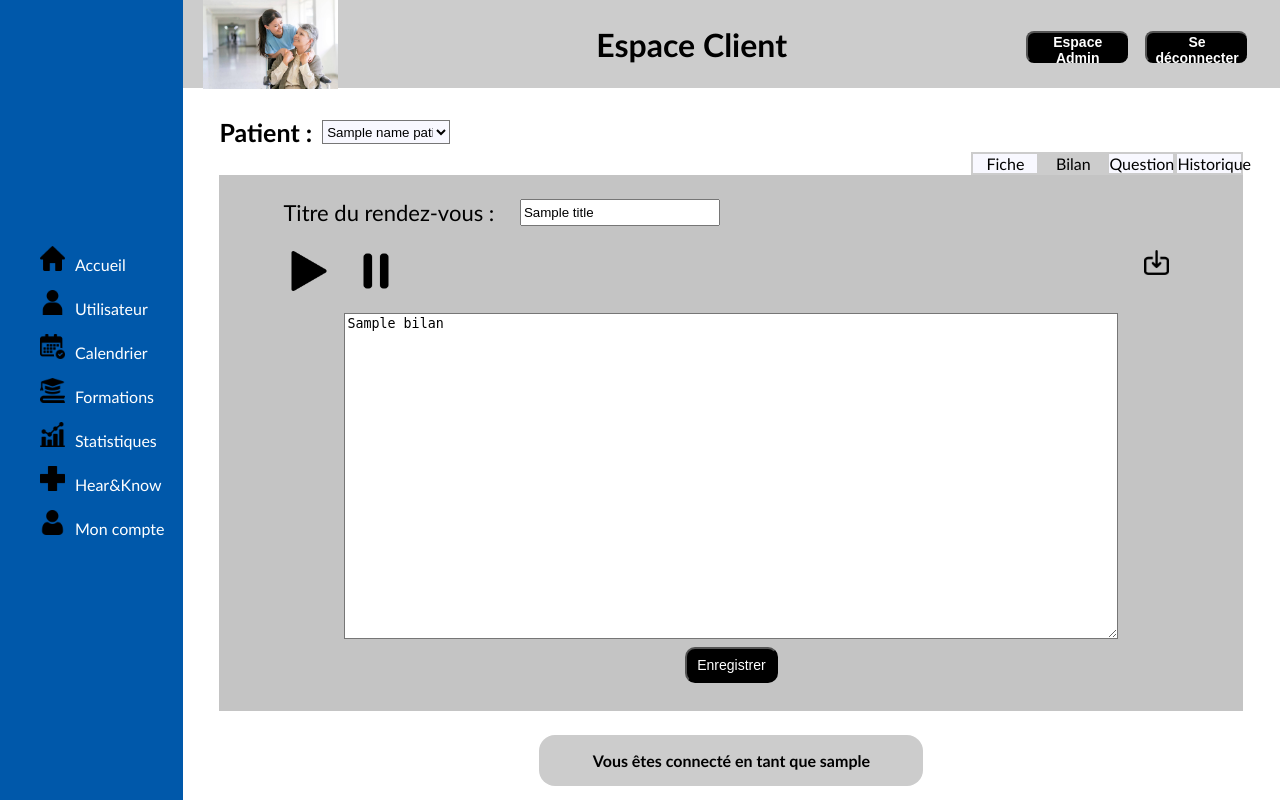
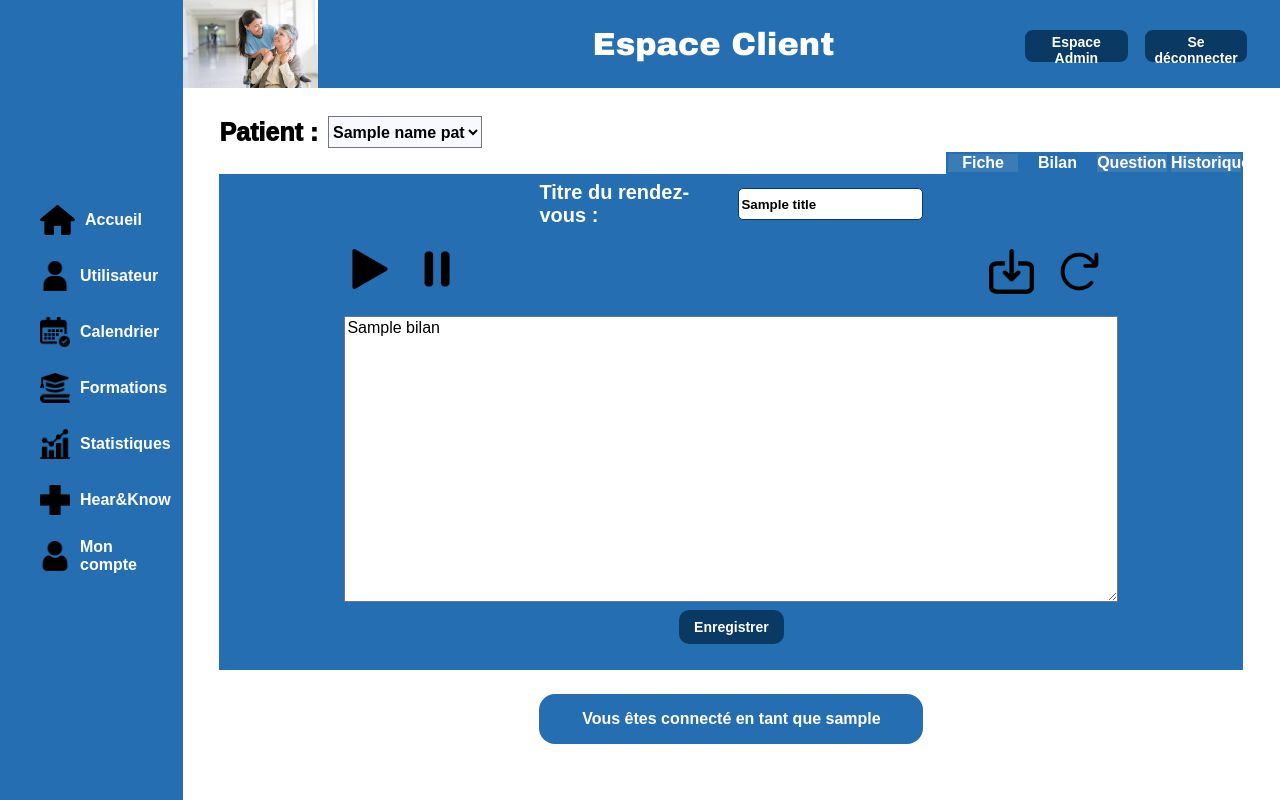
Before and after one commit to ThomasRespaut/HearAndKnow, a Django app: template templates/Apps/bilan.html in a window 1280 px wide. Run offline with Django 5.2, Linux system fonts and the light colour scheme; the template is opened without the code that fills it: most values are stand-ins (such as "Sample title", 1, 10 or a date in 2020).

Commit message:
Ajout de la fonction reload et refont visuel

```diff
--- a/static/css/style.css
+++ b/static/css/style.css
@@ -1,5 +1,10 @@
+:root{
+    --blue: #256eb1;
+    --black_blue : #0a3964;
+}
+
 body{
-    font-family: "Calibri";
+    font-family: "Arial";
     margin: 0;
     padding: 0;
 }
@@ -17,9 +22,8 @@ ul {
     padding: 0;
 
 }
-
-.left{
-    background: #0058AA;
+.left {
+    background: #256eb1;
     color: white;
     width: 15vw;
     display: flex;
@@ -27,24 +31,49 @@ ul {
     justify-content: center;
 }
 
-.left ul{
+.left ul {
     display: flex;
     flex-direction: column;
+    align-items: flex-start; /* Aligner les éléments enfants sur l'axe horizontal */
 }
 
-.left ul li{
-    margin-bottom:  2vh;
+.left ul li {
+    margin-bottom: 3vh;
+    display: flex; /* Ajout de flexbox pour aligner les images et le texte */
+    align-items: center; /* Aligner les éléments enfants sur l'axe vertical */
+    width: 9vw;
+    font-size: 16px;
+    font-weight: bold;
+    height: 4vh;
+    cursor: pointer;
+    transition: text-decoration 0.5s ease;
 }
+
+.left ul li img {
+    margin-right: 10px; /* Ajouter un espace entre l'image et le texte */
+    height: 30px; /* Ajuster la hauteur de l'image selon vos besoins */
+    width: 35px;
+}
+
+.left ul li:hover{
+    text-decoration: underline;
+
+}
+
+
 
 .top img {
     width: 135px; /* Ajustez la largeur de l'image selon vos besoins */
     margin-right: 20px; /* Espacement entre l'image et le texte */
+    height: 88px;
 }
 
 .top h1 {
-    margin: 0;
+    color: white;
+    margin: 0 0 0 5vw;
     text-align: center;
     flex-grow: 1; /* Permet au titre de s'étendre autant que possible */
+    font-family: "Arial Black";
 }
 
 .right{
@@ -56,14 +85,14 @@ ul {
     display: flex;
     align-items: center;
     justify-content: space-between;
-    padding: 20px;
-    background: #CCCCCC;
+    padding: 20px 20px 20px 0;
+    background: var(--blue);
     height: 6vh;
 }
 
 .top button{
     width: 8vw;
-    background: black;
+    background: var(--black_blue);
     color : white;
     margin-top : 1vh;
     height: 4vh;
@@ -73,6 +102,7 @@ ul {
     font-size : 14px;
     font-weight: bold;
     border-radius: 8px;
+    border: solid var(--black_blue);
 }
 
 .fenetre{
@@ -92,6 +122,7 @@ ul {
 
 .patient form {
     display: flex;
+    justify-content: center;
     align-items: center; /* Pour centrer verticalement les éléments */
 }
 
@@ -101,11 +132,14 @@ ul {
 }
 
 .patient form select {
-    width: 10vw;
-    height: 3vh;
+    width: 12vw;
+    height: 4vh;
     background : ghostwhite;
     margin-left: 10px; /* Ajoutez un espacement entre le label et le select si nécessaire */
+    font-size: 16px;
+    font-weight: bold;
 }
+
 
 .menu ul{
     display: flex;
@@ -115,34 +149,38 @@ ul {
 }
 
 .menu ul li{
-    width: 5vw;
-    background: ghostwhite;
-    border: solid 2px #CCCCCC;
+    width: 5.5vw;
+    background: #3c7cb6;
+    border: solid 2px var(--blue);
     text-align: center;
+    font-weight: bold;
 }
 
 .menu ul li a{
     text-decoration: none;
-    color : black;
+    color : white;
 }
 
 #selected{
-    background: #CCCCCC;
-    border: solid 2px #CCCCCC;
+    background: var(--blue);
+    border: solid 2px var(--blue);
 }
 
 .patient_content{
-    height: auto;
-    min-height: 65vh;
     width: 80vw;
+    height: 60vh;
     padding-bottom: 2vh;
-    background: #C4C4C4;
-    overflow-y: auto;
+    margin-bottom: 0;
+    background: var(--blue);
+    display: flex;
+    justify-content: center;
+    align-items: center;
 }
 
 
+
 .footer{
-    background: #CCCCCC;
+    background: var(--blue);
     width: 30vw;
     display: flex;
     flex-direction: column;
@@ -154,7 +192,7 @@ ul {
 .footer p {
     text-align: center;
     font-size: 16px;
-    color: black;
+    color: white;
     font-weight: bold;
 }
 
@@ -163,21 +201,32 @@ ul {
     flex-direction: column;
 }
 
-.rdv{
-    margin : 3vh 0 0 5vw;
+.rdv {
+    width: 30vw;
     display: flex;
     flex-direction: row;
+    align-items: center; /* Aligner les éléments sur l'axe vertical */
+    justify-content: center; /* Aligner les éléments sur l'axe horizontal */
+    margin: auto;
+    height: 5vh;
 }
 
-.rdv label{
-    font-size: 22px;
-    margin-right: 2vw;
+.rdv label {
+    font-size: 20px;
+    font-weight: bold;
+    color: white;
+    margin-right: 1vw;
 }
 
-.rdv input[type = "text"]{
-    width: 15vw;
+.rdv input[type="text"] {
+    width: 14vw;
+    border: 1px solid var(--black_blue);
+    border-radius: 5px;
+    font-family: "Arial";
+    height: 3.5vh;
+    font-weight: bold;
+}
 
-}
 
 .rdv_button{
     margin-top : 3vh;
@@ -187,7 +236,7 @@ ul {
 }
 
 .audio{
-    margin-left: 5vw;
+    margin-right: 5vw;
 }
 
 .audio button{
@@ -198,7 +247,7 @@ ul {
 }
 
 .import{
-    margin-right: 5vw;
+    margin-left: 5vw;
 }
 
 .import button{
@@ -206,14 +255,17 @@ ul {
     border: none;
     color: black;
     font-size: 20px;
+    margin-left: 0.25vw;
 }
 
 .bilan_text textarea{
     background: white;
     margin: 2vh auto 0 auto;
     display: flex;
-    height: 40vh;
+    height: 35vh;
     width: 60vw;
+    font-size: 16px;
+    font-family: "Arial";
 }
 
 .enregistrer{
@@ -225,10 +277,12 @@ ul {
     margin: auto ;
     width: auto;
     color: white;
-    background: black;
-    padding : 8px 10px 8px 10px;
+    background: var(--black_blue);
+    border: solid var(--black_blue);
+    padding : 6px 12px;
     border-radius: 10px;
     font-size: 14px;
+    font-weight: bold;
 }
 
 .enregistrer button span{
@@ -347,6 +413,11 @@ ul {
     width: 25px;
     height: 25px;
     margin-right: 10px;
+}
+
+.import .icone{
+    width: 45px;
+    height: 45px;
 }
 
 button .icone{
@@ -424,3 +496,12 @@ button .icone{
     color: black;
     border-radius: 10px;
 }
+
+.button_hover {
+    transition: background 0.5s ease, border 0.5s ease;
+}
+
+.button_hover:hover {
+    background: #1e5aa8;
+    border : solid #1e5aa8;
+}
--- a/templates/Apps/base.html
+++ b/templates/Apps/base.html
@@ -31,8 +31,8 @@
                     <h1>Espace Client</h1>
                     <form method="POST">
                         {% csrf_token %}
-                        <button name="admin_button">Espace Admin</button>
-                        <button name="log_out">Se déconnecter</button>
+                        <button name="admin_button" class="button_hover">Espace Admin</button>
+                        <button name="log_out" class="button_hover">Se déconnecter</button>
                     </form>
                 </div>
 
--- a/templates/Apps/bilan.html
+++ b/templates/Apps/bilan.html
@@ -31,6 +31,11 @@
                         <img src="{% static 'importer.png' %}" alt="importer" class="icone">
                     </label>
                     <input type="file" id="audio_file_input" name="import_audio" style="display: none;">
+
+                  <button name="reload">
+                      <img src="{% static 'reload.png' %}" alt="reload" class="icone">
+                  </button>
+
                 </div>
             </div>
 
@@ -39,7 +44,7 @@
             </div>
 
             <div class="enregistrer">
-                <button type="submit" name="save"><span>Enregistrer</span></button>
+                <button type="submit" name="save" class="button_hover"><span>Enregistrer</span></button>
             </div>
 
 
--- a/templates/Apps/fiche.html
+++ b/templates/Apps/fiche.html
@@ -47,4 +47,5 @@
 
         </div>
 
+    </div>
 {% endblock %}
```
Also changed, not shown: other parts of static/css/style.css (+24 -11 lines), Apps/views.py (+32 -23 lines), static/reload.png (added).
